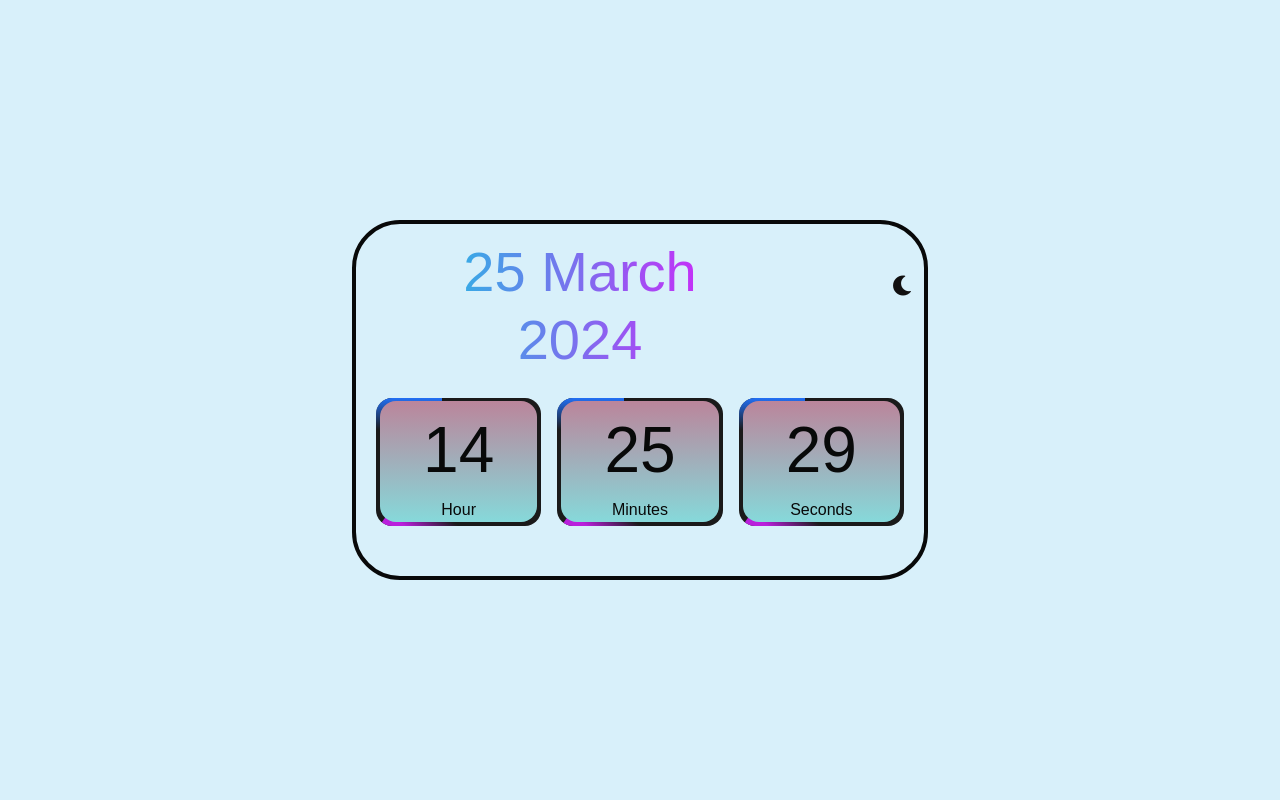
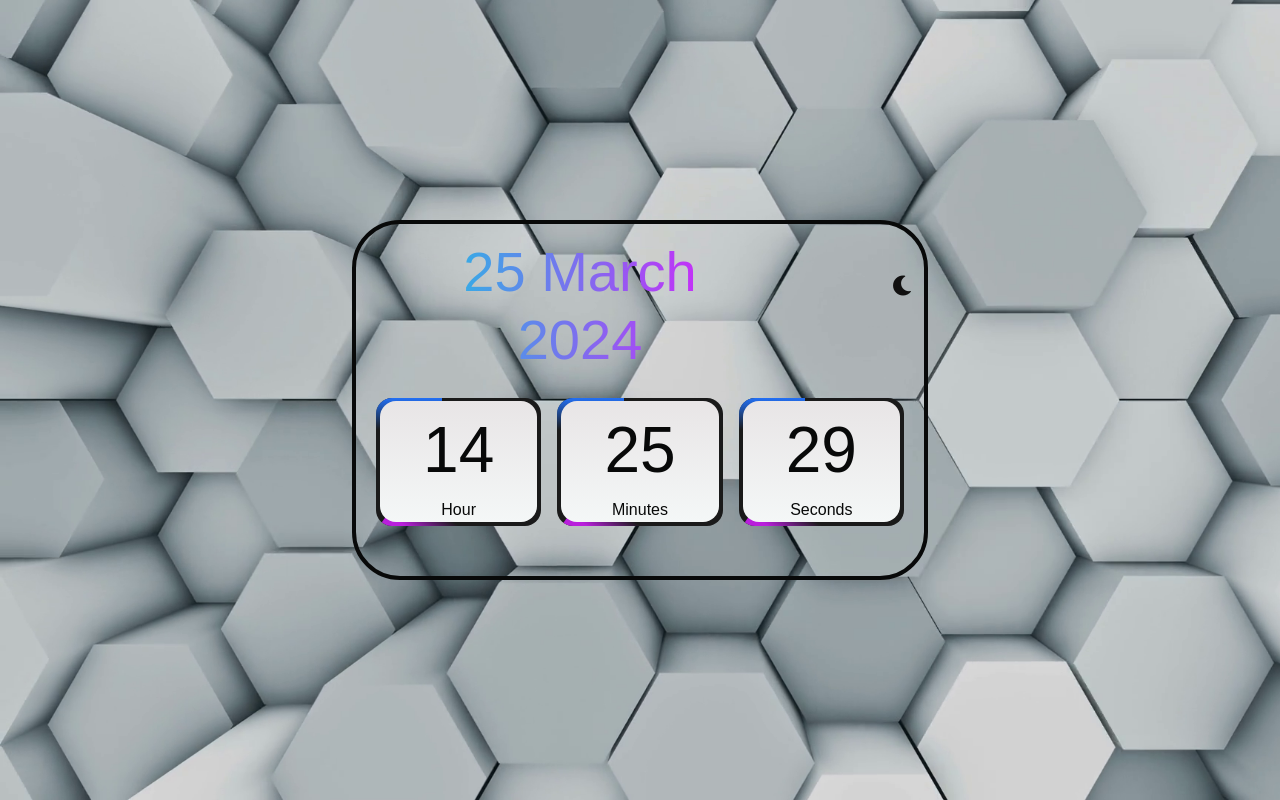
Before and after one commit to SemeeraK/taskdigitalclock, a plain HTML site: page index.html in a window 1280 px wide. Drawn offline with nearby package versions, Linux system fonts and the light colour scheme.

Commit message:
third commit

```diff
--- a/style.css
+++ b/style.css
@@ -204,7 +204,7 @@ h1{
     z-index: 1;
 }
 body:not(.dark-mode) {
-    background-image: url('./li1.webp');
+    background-image: url('./w8.png');
     background-size: cover;
     background-repeat: no-repeat;
     background-attachment: fixed;
@@ -217,7 +217,7 @@ body.dark-mode {
 
 }
 body:not(.dark-mode) .front-clock {
-   background: linear-gradient(360deg, #86d9da, #bb859b);
+   background: linear-gradient(360deg, #f4f7f7, #e8e5e6);
     color: #080909;
 }
 
```
